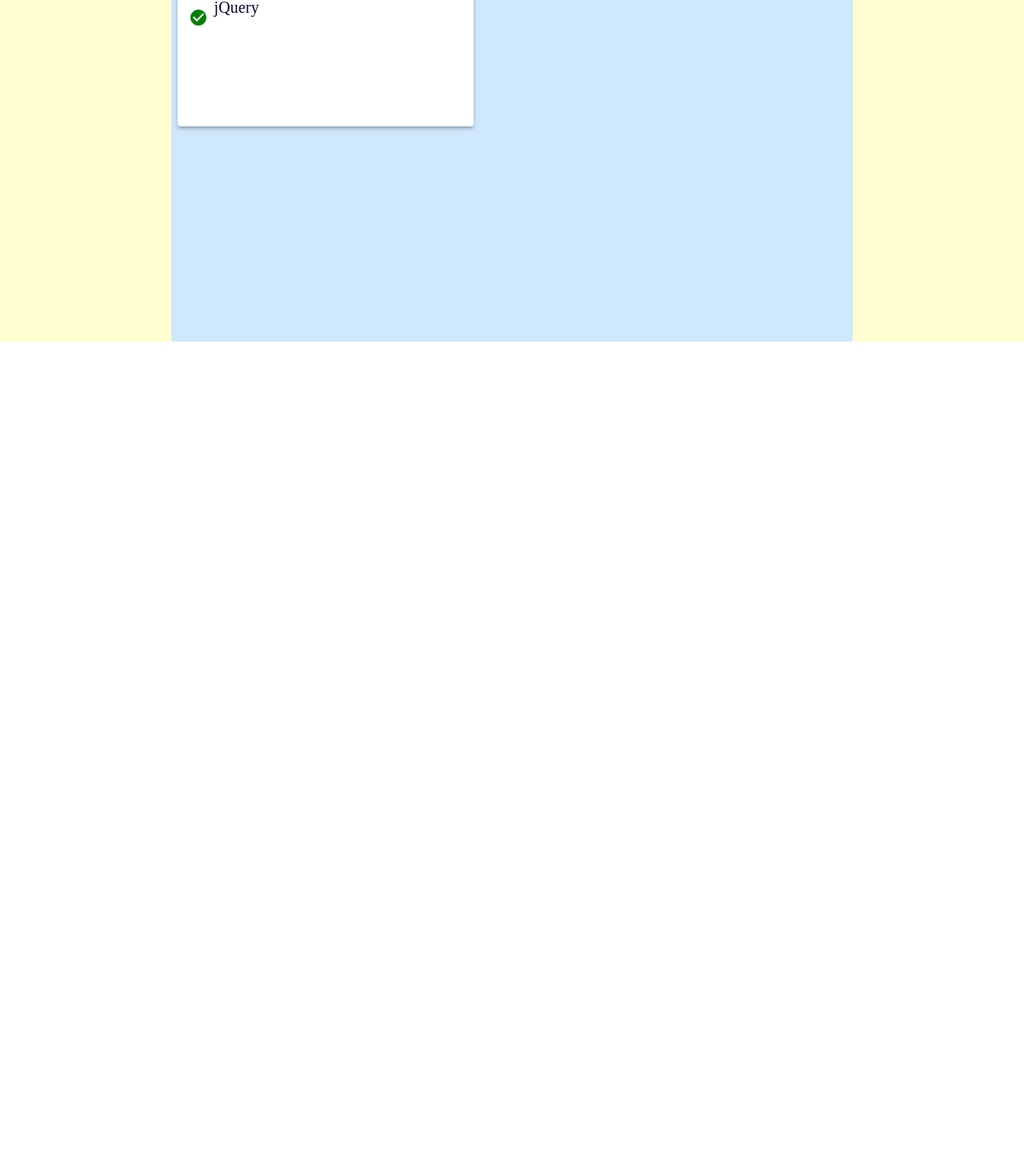
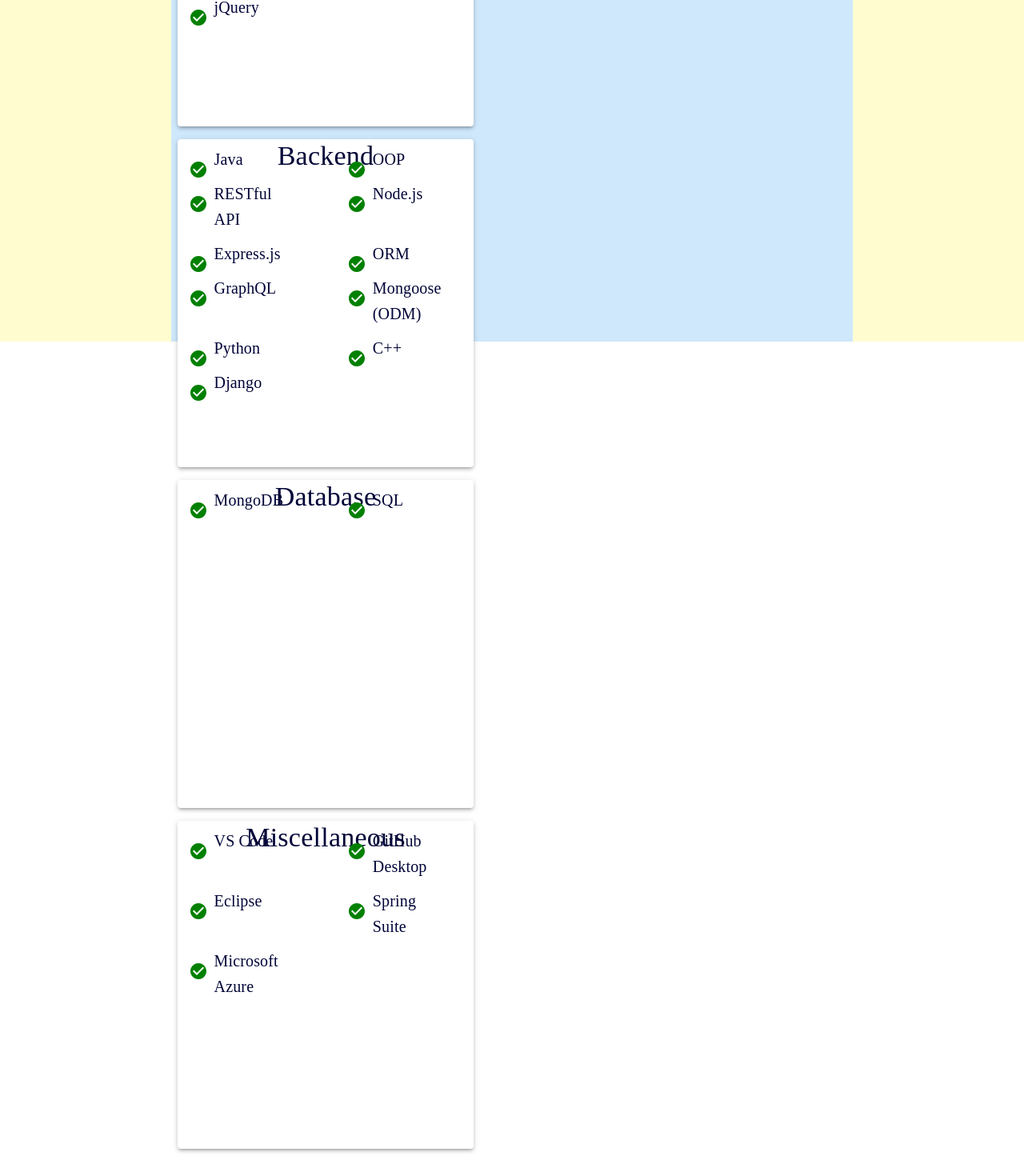
Before and after one commit to CoderJ01/material-ui-programming-portfolio, a React (Create React App) app: page /skills in a window 1280 px wide. Shown: the part 500-1970 px from the top of the page at 80% size. Before the commit the page ends 927 px from the top, so only its background shows below. Built offline with nearby package versions, Linux system fonts and the light colour scheme.

Commit message:
render other cards

```diff
--- a/src/pages/Skills/Skills.page.jsx
+++ b/src/pages/Skills/Skills.page.jsx
@@ -5,7 +5,12 @@
 import Grid from '@mui/material/Unstable_Grid2';
 import { Typography } from '@mui/material';
 import Card from '../../components/Card/Card.component';
-import { frontend } from './Skills.data';
+import {
+    frontend,
+    backend,
+    database,
+    miscellaneous }
+from './Skills.data';
 
 const Skills = () => {
     return (
@@ -18,6 +23,9 @@
                         <Grid container spacing={10} sx={{ marginTop: '10px' }}>
                             <Grid xs={6}>
                                 <Card dataObj={frontend}/>
+                                <Card dataObj={backend}/>
+                                <Card dataObj={database}/>
+                                <Card dataObj={miscellaneous}/>
                             </Grid>
                         </Grid>
                     </Box>
```
